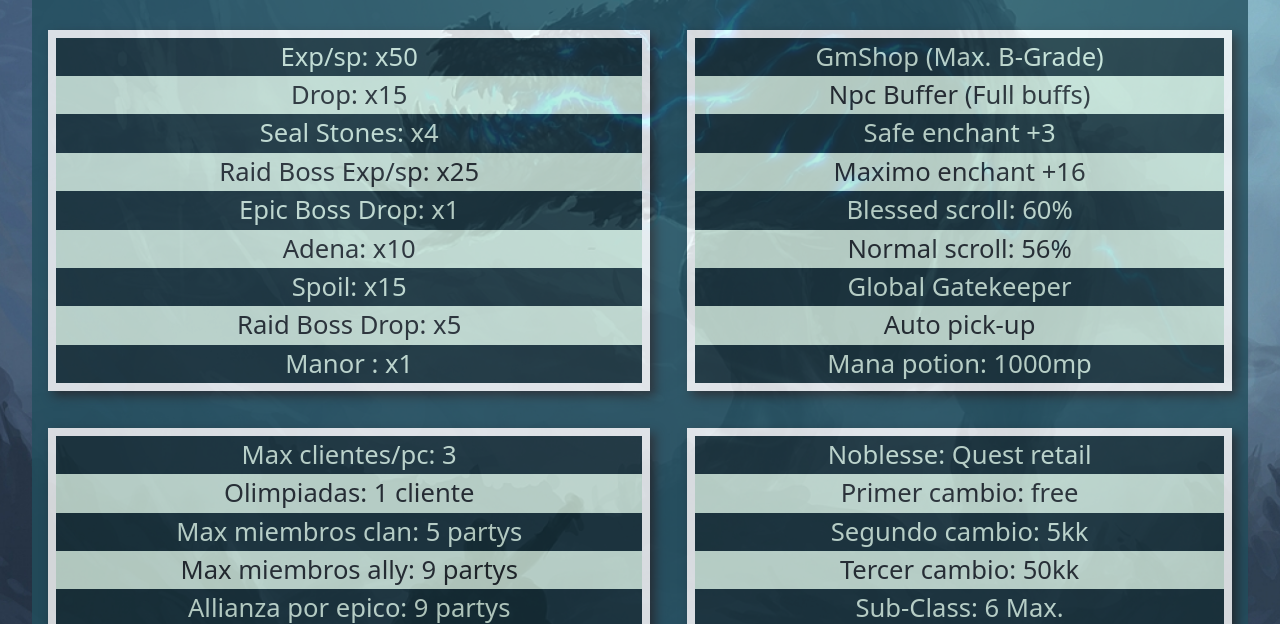
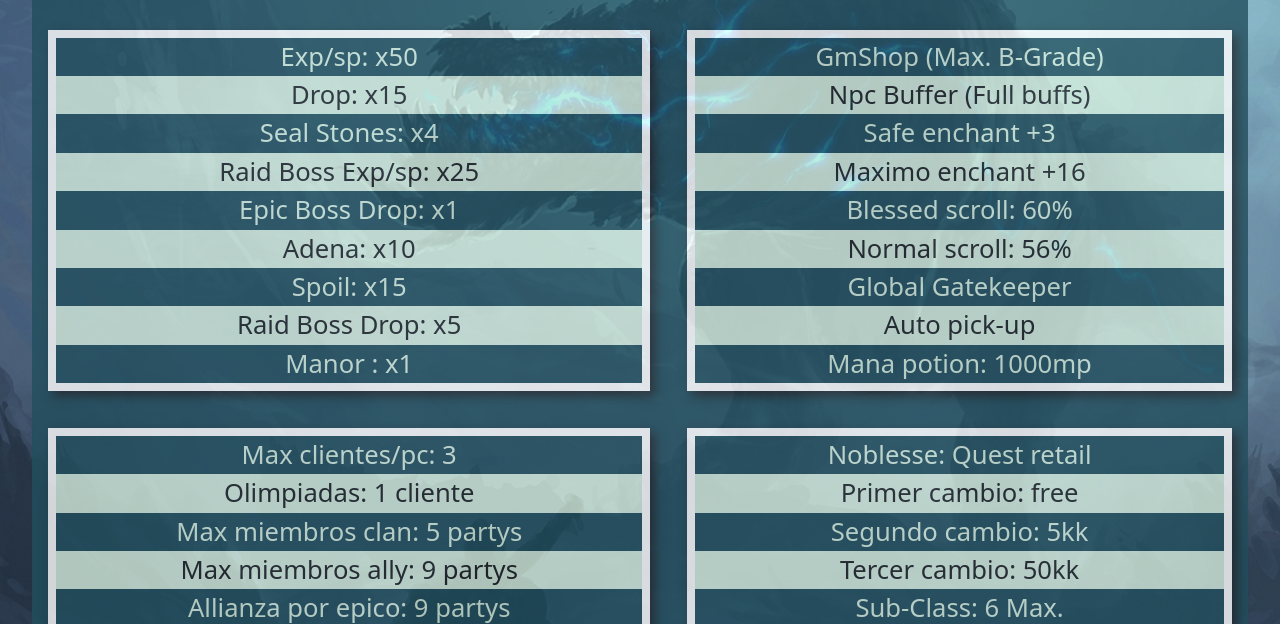
Before and after one commit to Marcoria94/Sass, a website: page pages/informacion.html in a window 1280 px wide. Shown: the part 176-800 px from the top of the page. Drawn offline with nearby package versions, Linux system fonts and the light colour scheme.

Commit message:
cambios en media q

```diff
--- a/scss/styles.scss
+++ b/scss/styles.scss
@@ -627,7 +627,7 @@
             grid-area: listaUno;
             @extend %ul;
             .fondoLi{
-                background-color: $color-secundario;
+                background-color: #224f5e;
                 color: $color-letras;
             }
             .fondoLii{
@@ -639,9 +639,8 @@
         .listaDos {
             grid-area: listaDos;
             @extend %ul;
-            @extend %ul;
             .fondoLi{
-                background-color: $color-secundario;
+                background-color: #224f5e;
                 color: $color-letras;
             }
             .fondoLii{
@@ -652,9 +651,8 @@
         .listaTres {
             grid-area: listaTres;
             @extend %ul;
-            @extend %ul;
             .fondoLi{
-                background-color: $color-secundario;
+                background-color: #224f5e;
                 color: $color-letras;
             }
             .fondoLii{
@@ -665,9 +663,8 @@
         .listaCuatro {
             grid-area: listaCuatro;
             @extend %ul;
-            @extend %ul;
             .fondoLi{
-                background-color: $color-secundario;
+                background-color: #224f5e;
                 color: $color-letras;
             }
             .fondoLii{
@@ -703,11 +700,11 @@
     }
 
 
-    @media screen and (min-width: 600px) {
+    @media screen and (min-width: 770px) {
         .info {
-            grid-template-areas: "titulo titulo titulo titulo"
-                "listaUno listaUno listaDos listaDos"
-                "listaTres listaTres listaCuatro listaCuatro";
+            grid-template-areas:"titulo titulo titulo titulo"
+            "listaUno listaUno listaDos listaDos"
+            "listaTres listaTres listaCuatro listaCuatro";
 
         }
 
```
Also changed, not shown: css/style.css.
